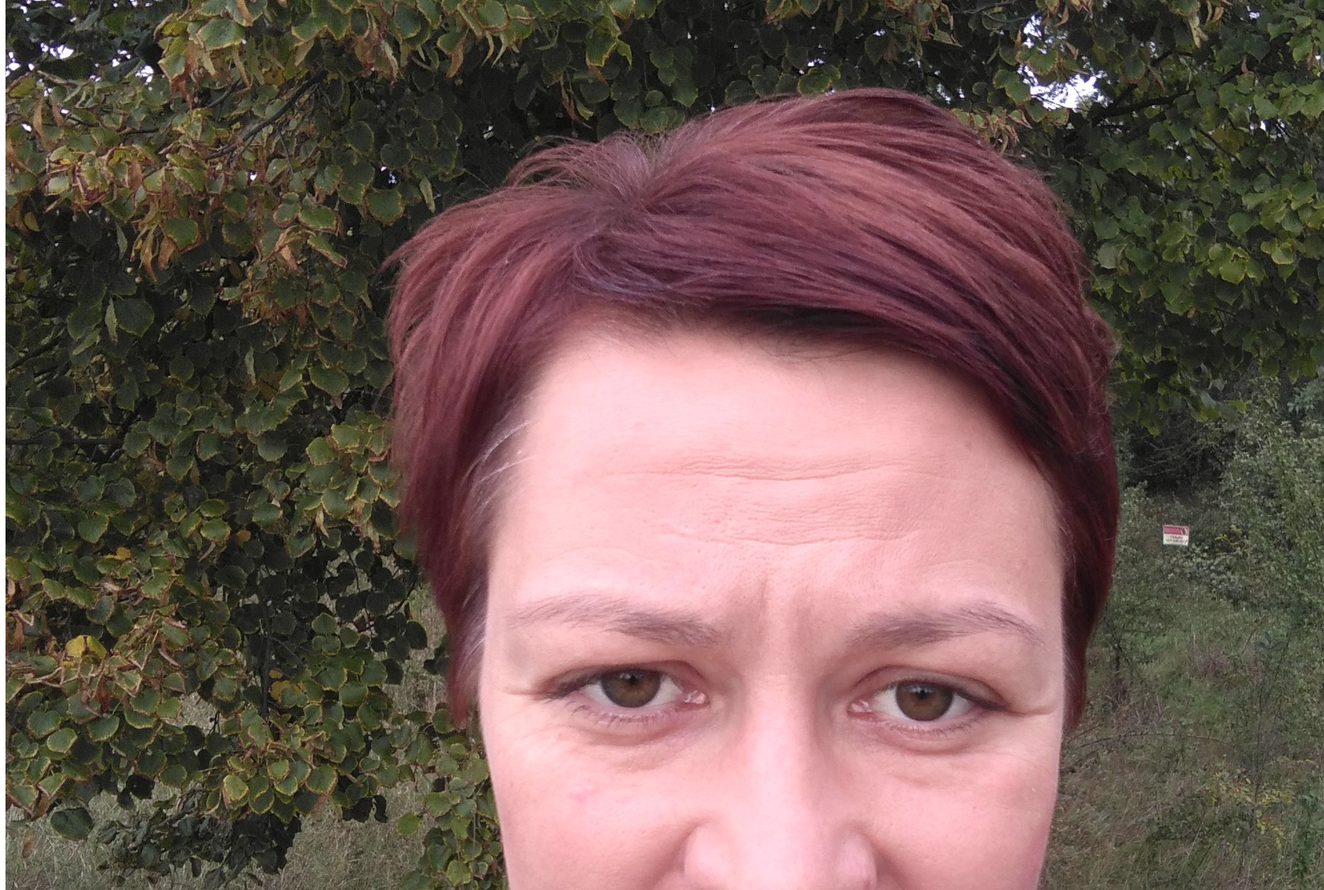
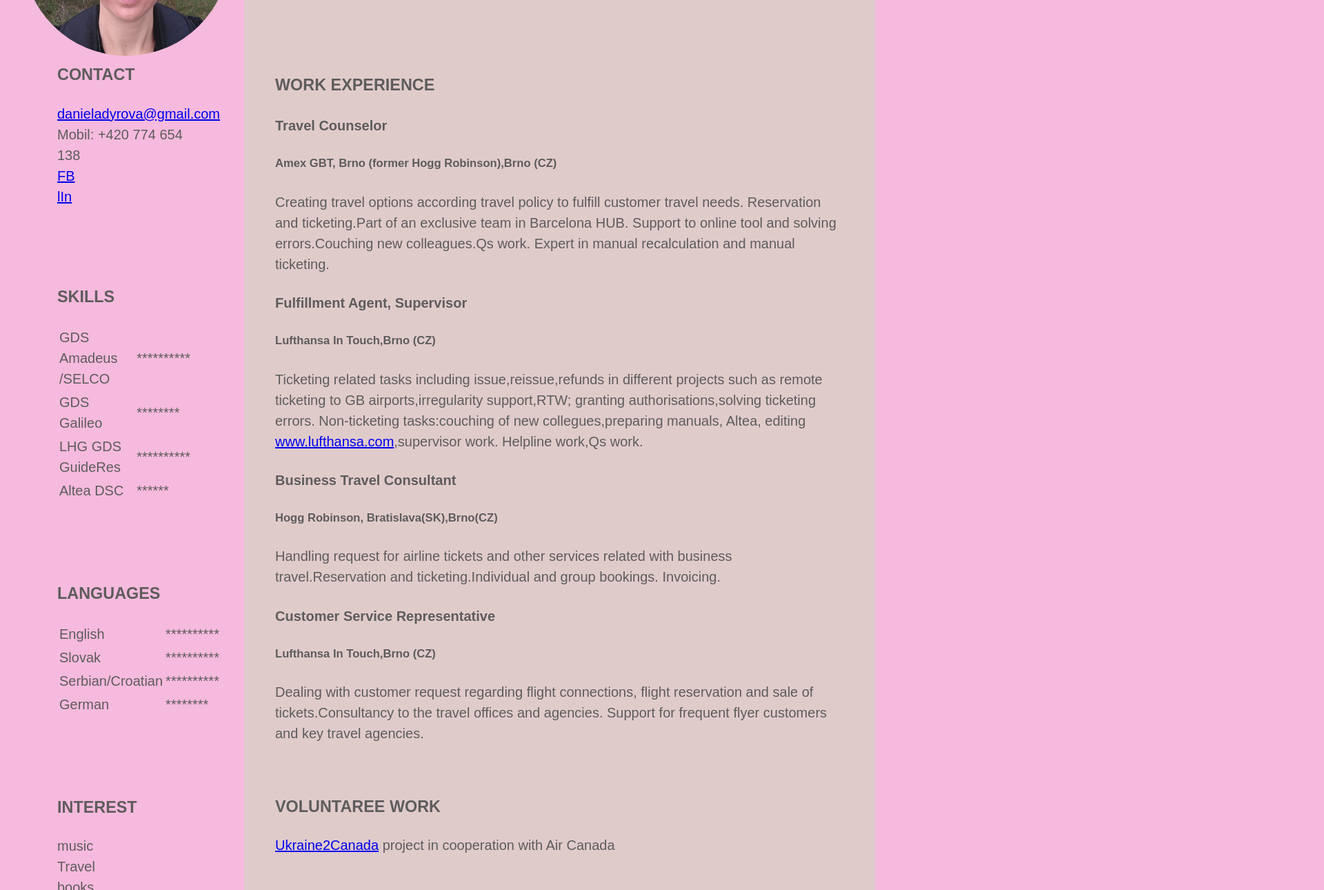
Before and after one commit to DanielaDyrova/Homework1, a plain HTML site: page index.html in a window 1280 px wide. Shown: the part 252-1542 px from the top of the page at 69% size, 1920 px wide, since content can reach past the window. Drawn offline with Linux system fonts and the light colour scheme.

Commit message:
Added ccs,html,correction and lot of test done

```diff
--- a/index.html
+++ b/index.html
@@ -5,101 +5,162 @@
     <meta http-equiv="X-UA-Compatible" content="IE=edge">
     <meta name="viewport" content="width=device-width, initial-scale=1.0">
     <title>Danielal Dyrova CV</title>
-    <link rel="stylesheet" href=".css">
+    <link rel="stylesheet" href="style.css">
+
 </head>
 <body>
-    <div class=left side>
 
-    </div><h1>Daniela Dyrova</h1>
-    <h2>Travel consultant</h2>
-    <img src="fotoja.jpg" alt="Daniela Dyrova foto">
 
-    <h3>contact</h3>
 
-    <!-- <a href="mailto:danieladyrova@gmail.com">danieladyrova@gmail.com</a>
+
+    </div>
+
+
+
+
+    <div class="leftside">
+
+
+        <img src="fotoja.jpg" alt="Daniela Dyrova foto">
+
+    <div class="contact">
+    <h3>CONTACT</h3>
+
+
+
+    <a href="mailto:danieladyrova@gmail.com">danieladyrova@gmail.com</a>
+    <br>
         Mobil: +420 774 654 138
+        <br>
         <a href="https://www.facebook.com" target="_blank">FB</a>
-        <a href="https://www.linkedin.com" target="_blank">lIn</a>  -->
+        <br>
+        <a href="https://www.linkedin.com" target="_blank">lIn</a>
 
-    <h3>skills</h3>
+    </div>
+
+    <div class="skills">
+                <h3>SKILLS</h3>
 
         <table>
             <tr>
         <td>GDS Amadeus /SELCO  </td>
-        <td>***********</td>
+        <td>**********</td>
             </tr>
             <tr>
         <td>GDS Galileo </td>
-        <td>***********</td>
+        <td>********</td>
             </tr>
             <tr>
         <td>LHG GDS GuideRes</td>
-        <td>***********</td>
+        <td>**********</td>
             </tr>
             <tr>
         <td>Altea DSC</td>
-        <td>***********</td>
+        <td>******</td>
             </tr>
         </table>
 
+    </div>
 
-    <h3>languages</h3>
+    <div class="languages">
+    <h3>LANGUAGES</h3>
 
     <table>
         <tr>
     <td>English</td>
-    <td>***********</td>
+    <td>**********</td>
         </tr>
         <tr>
     <td>Slovak</td>
-    <td>***********</td>
+    <td>**********</td>
         </tr>
         <tr>
     <td>Serbian/Croatian</td>
-    <td>***********</td>
+    <td>**********</td>
         </tr>
         <tr>
     <td>German</td>
-    <td>***********</td>
+    <td>********</td>
         </tr>
     </table>
 
     </div>
 
-    <div class=right side></div>
-    <h3>work experience</h3>
-        <h4>Business Travel Consultant</h4>
-        <h5>Hogg Robinson/Amex GBT, Brno (CZ),Barcelona(ES)</h5>
-        <p>nieco nieco doplnim</p>
 
 
-        <h4>Fulffilment Agent, Supervisor</h4>
-        <h5>LUfthansa In Touch,Brno (CZ)</h5>
-        <p>nieco nieco doplnim</p>
+    <div class="interest">
+
+        <h3>INTEREST</h3>
+
+    music
+    <br>
+    Travel
+    <br>
+     books
+    <br>
+     beachvoll
+
+    </div>
+
+    </div>
+
+    <div class="rightside">
+
+        <div class="head">
+            <header>
+                <h1>Daniela Dyrova</h1>
+
+                <h2>Travel consultant</h2>
+
+
+            </header>
+
+    <div class="work">
+    <h3>WORK EXPERIENCE</h3>
+        <h4>Travel Counselor</h4>
+        <h5>Amex GBT, Brno (former Hogg Robinson),Brno (CZ)</h5>
+        <p>Creating travel options according travel policy to fulfill customer travel needs.
+            Reservation and ticketing.Part of an exclusive team in Barcelona HUB.
+            Support to online tool and solving errors.Couching new colleagues.Qs work.
+            Expert in manual recalculation and manual ticketing.
+
+
+        </p>
+
+
+        <h4>Fulfillment Agent, Supervisor</h4>
+        <h5>Lufthansa In Touch,Brno (CZ)</h5>
+        <p>Ticketing related tasks including issue,reissue,refunds in different projects such as
+            remote ticketing to GB airports,irregularity support,RTW;
+            granting authorisations,solving ticketing errors.
+            Non-ticketing tasks:couching of new collegues,preparing manuals, Altea,
+            editing <a href="https://www.lufthansa.com" target="_blank">www.lufthansa.com</a>,supervisor work.
+            Helpline work,Qs work.
+        </p>
 
 
         <h4>Business Travel Consultant</h4>
-        <h5>Hogg Robinson/Amex GBT, Bratislava(SK),Brno,Prague (CZ)</h5>
-        <p>Handling equest for airline tikcets and other services related with business travel.Reservation and ticketing.Invoicing.</p>
+        <h5>Hogg Robinson, Bratislava(SK),Brno(CZ)</h5>
+        <p>Handling request for airline tickets and other services related with business travel.Reservation and ticketing.Individual and group bookings.
+            Invoicing.</p>
 
-<!--  -->
+
         <h4>Customer Service Representative</h4>
-        <h5>LUfthansa In Touch,Brno (CZ)</h5>
+        <h5>Lufthansa In Touch,Brno (CZ)</h5>
         <p>Dealing with customer request regarding flight connections, flight reservation and sale of tickets.Consultancy to the travel offices and agencies.
             Support for frequent flyer customers and key travel agencies.
         </p>
+    </div>
+
+    <div class="volunteer">
+    <h3>VOLUNTAREE WORK</h3>
+
+    <a href="https://miles4migrants.org/ukraine2canada/" target="_blank">Ukraine2Canada</a> project in cooperation with Air Canada
+
+    </div>
+    </div>
 
 
-
-    <h3>volunteer work</h3>
-
-    <!-- M4M in coop with AC-->
-    </div>
-
-    <h3>interests</h3>
-
-    <!--pridat music, travel, books, beachvoll-->
-
-
+    <footer>2022,Daniela Dyrova </footer>
 </body>
 </html>
--- /dev/null
+++ b/style.css
@@ -0,0 +1,73 @@
+body {
+    color: rgb(94, 92, 92);
+    font-family: Arial, sans-serif;
+    font-size: 20px;
+    line-height: 1.5;
+    background-color:rgb(245, 186, 221);
+}
+
+h1,h2 {
+    font-size: 30px;
+    position:center;
+}
+
+
+img {
+    width: 300px;
+    height: 300px;
+    border-radius:50%;
+    float:left;
+    margin: 10px;30px;150px;30px;
+
+
+
+}
+
+
+
+.leftside {
+    width:25%;
+    float:left;
+
+
+}
+
+.rightside {
+    width: 70%;
+    float:left;
+    background-color: rgb(224, 203, 203);
+
+}
+h1,h2 {
+    font-weight: bold;
+    text-align: center;
+    font-size:40px;
+    line-height: 1.1;
+}
+
+/*
+h3 {
+    border-bottom: 1px solid black;
+}
+
+*/
+
+div {
+    padding: 15px 15px;
+}
+
+header {
+    padding: 50px;
+
+}
+
+footer {
+    padding: 30px;
+    text-align: center;
+    margin-top:50px;
+}
+
+.contact,.skills,.languages,.interest{
+    margin:30px;200px;150px;50px;
+    padding:30px;300px;50px;50px
+}
```
Also changed, not shown: 1 other file.
